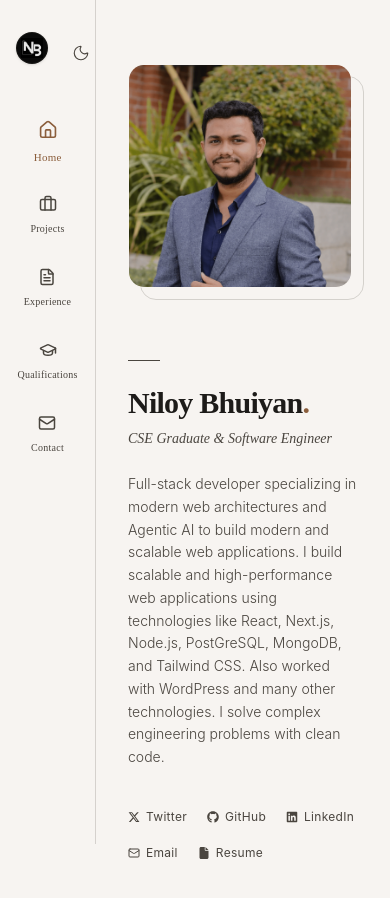
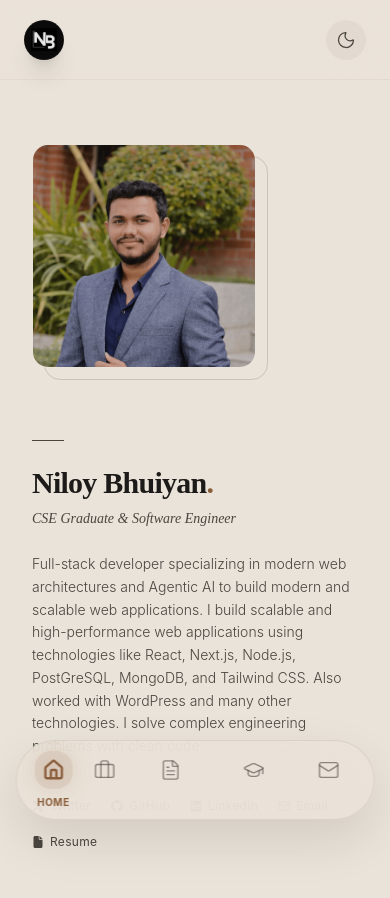
Before and after one commit to niloy8/Portfolioo, a React (Vite) app in the folder Niloy Devfolio/: page / in a window 390 px wide. Shown: the top 898 px of the page. Built offline with nearby package versions, Linux system fonts and the light colour scheme.

Commit message:
Mobile Navigation bar added

```diff
--- a/Niloy Devfolio/src/Components/Layout/Layout.tsx
+++ b/Niloy Devfolio/src/Components/Layout/Layout.tsx
@@ -7,8 +7,8 @@ const Layout = () => {
         <ThemeProvider>
             <div className="flex bg-[var(--bg)] text-[var(--text-primary)]">
                 <Sidebar />
-                <main className="flex-1 ml-24 md:ml-32 min-h-screen p-8 md:p-16 lg:p-24 transition-all duration-300">
-                    <div className="w-full max-w-4xl mx-auto">
+                <main className="flex-1 ml-0 md:ml-32 min-h-screen p-8 md:p-16 lg:p-24 pb-32 md:pb-16 transition-all duration-300">
+                    <div className="w-full max-w-4xl mx-auto pt-20 md:pt-0">
                         <Outlet />
                     </div>
                 </main>
--- a/Niloy Devfolio/src/Components/Sidebar.tsx
+++ b/Niloy Devfolio/src/Components/Sidebar.tsx
@@ -15,7 +15,57 @@ const Sidebar: React.FC = () => {
     ];
 
     return (
-    <aside className="fixed left-0 top-0 h-screen w-24 md:w-32 bg-[var(--bg)] border-r border-[var(--text-secondary)]/20 flex flex-col justify-between py-8 md:py-10 px-2 z-50 transition-all duration-300">
+        <>
+            {/* --- MOBILE TOP HEADER --- */}
+            <header className="md:hidden fixed top-0 left-0 w-full h-20 bg-[var(--bg)]/80 backdrop-blur-xl z-[60] px-6 flex items-center justify-between border-b border-[var(--text-secondary)]/5">
+                <NavLink to="/" className="flex items-center gap-3 group">
+                    <div className="w-10 h-10 rounded-full overflow-hidden border border-[var(--text-secondary)]/15 flex items-center justify-center bg-[#0a0a0a] shadow-xl group-hover:scale-105 transition-transform duration-500">
+                        <img src="/favicon.png" alt="NB Logo" className="w-full h-full object-contain p-1.5 opacity-90 group-hover:opacity-100 transition-opacity" />
+                    </div>
+                </NavLink>
+
+                <button
+                    onClick={toggleTheme}
+                    className="p-2.5 rounded-full text-[var(--text-secondary)] hover:text-[var(--accent)] bg-[var(--text-secondary)]/5 hover:bg-[var(--accent)]/10 transition-all duration-300"
+                    aria-label="Toggle theme"
+                >
+                    {theme === 'light' ? <Moon size={20} strokeWidth={1.5} /> : <Sun size={20} strokeWidth={1.5} />}
+                </button>
+            </header>
+
+            {/* --- MOBILE BOTTOM NAVIGATION (Floating Island) --- */}
+            <nav className="md:hidden fixed bottom-6 left-1/2 -translate-x-1/2 w-[92%] max-w-md h-20 bg-[var(--bg)]/90 backdrop-blur-2xl border border-[var(--text-secondary)]/10 rounded-[2.5rem] shadow-[0_20px_50px_rgba(0,0,0,0.1)] dark:shadow-[0_20px_50px_rgba(0,0,0,0.3)] z-[60] px-4 flex items-center justify-around overflow-hidden">
+                {navItems.map((item) => (
+                    <NavLink
+                        key={item.name}
+                        to={item.path}
+                        className={({ isActive }) =>
+                            `flex flex-col items-center justify-center gap-1.5 transition-all duration-500 relative group py-2
+                            ${isActive ? 'text-[var(--accent)]' : 'text-[var(--text-secondary)]/60 hover:text-[var(--text-primary)]'}`
+                        }
+                    >
+                        {({ isActive }) => (
+                            <>
+                                <div className={`p-2 rounded-2xl transition-all duration-500 relative ${isActive ? 'bg-[var(--accent)]/10' : 'group-hover:bg-[var(--text-secondary)]/5'}`}>
+                                    <item.icon size={22} strokeWidth={isActive ? 2.5 : 1.5} className="relative z-10" />
+                                    {isActive && (
+                                        <span className="absolute inset-0 bg-[var(--accent)]/20 rounded-2xl blur-md -z-0 animate-pulse"></span>
+                                    )}
+                                </div>
+                                <span className={`text-[10px] font-sans font-bold uppercase tracking-wider transition-all duration-500 ${isActive ? 'opacity-100 translate-y-0' : 'opacity-0 translate-y-2'}`}>
+                                    {item.name}
+                                </span>
+                                {isActive && (
+                                    <div className="absolute -top-3 left-1/2 -translate-x-1/2 w-1.5 h-1.5 bg-[var(--accent)] rounded-full shadow-[0_0_10px_var(--accent)] animate-bounce" />
+                                )}
+                            </>
+                        )}
+                    </NavLink>
+                ))}
+            </nav>
+
+            {/* --- ORIGINAL DESKTOP SIDEBAR --- */}
+            <aside className="fixed hidden md:flex left-0 top-0 h-screen w-24 md:w-32 bg-[var(--bg)] border-r border-[var(--text-secondary)]/20 flex-col justify-between py-8 md:py-10 px-2 z-50 transition-all duration-300">
                 <div className="flex flex-col items-center w-full">
                     {/* Brand Logo */}
                     <div className="mb-6 md:mb-6 flex gap-3 self-start ml-2 md:ml-2">
@@ -54,9 +104,8 @@ const Sidebar: React.FC = () => {
                         ))}
                     </nav>
                 </div>
-
-
             </aside>
+        </>
     );
 };
 
--- a/Niloy Devfolio/src/index.css
+++ b/Niloy Devfolio/src/index.css
@@ -2,7 +2,7 @@
 
 :root {
   /* Design System Variables */
-  --bg: #F7F4F1;
+  --bg: #EAE3D9;
   --text-primary: #1D1B19;
   --text-secondary: #4A453F;
   --accent: #8B5E3C;
@@ -11,7 +11,7 @@
   --font-sans: "Inter", system-ui, sans-serif;
 
   /* Tailwind 4 automatic variable mapping */
-  --color-brand-bg: #F7F4F1;
+  --color-brand-bg: #EAE3D9;
   --color-brand-text-primary: #1D1B19;
   --color-brand-text-secondary: #4A453F;
   --color-brand-accent: #8B5E3C;
```
Lines whose indentation alone changed are shown as unchanged.
